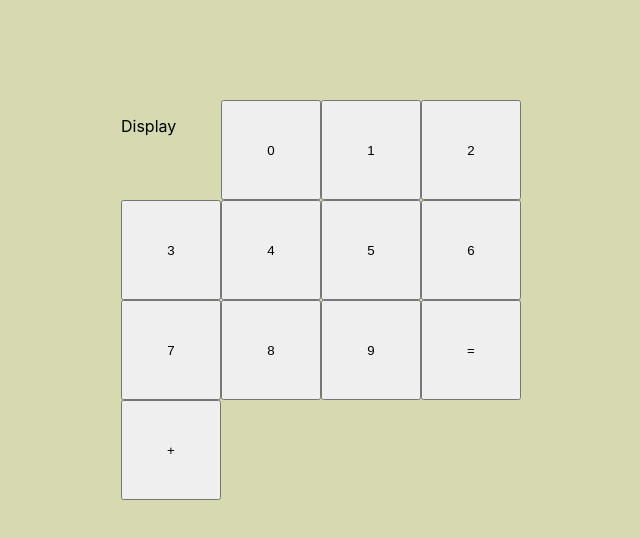
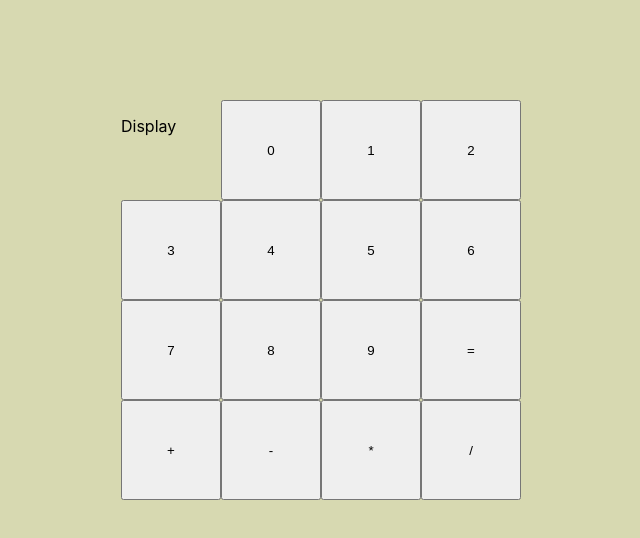
Before and after one commit to Nathanael-Whitrow/fcc-calculator, a React (Create React App) app: page / in a window 1280 px wide. Shown: the top 538 px of the page, without its empty margins (319-959 px from the left). Built offline with nearby package versions, Linux system fonts and the light colour scheme.

Commit message:
Add operator buttons - 5/16 passing

```diff
--- a/src/App.js
+++ b/src/App.js
@@ -29,6 +29,9 @@ function App() {
         <Button buttonID="nine" symbol="9" />
         <Button buttonID="equals" symbol='=' />
         <Button buttonID="add" symbol='+' />
+        <Button buttonID="subtract" symbol='-' />
+        <Button buttonID="multiply" symbol='*' />
+        <Button buttonID="divide" symbol='/' />
       </div>
     </div>
   );
```
